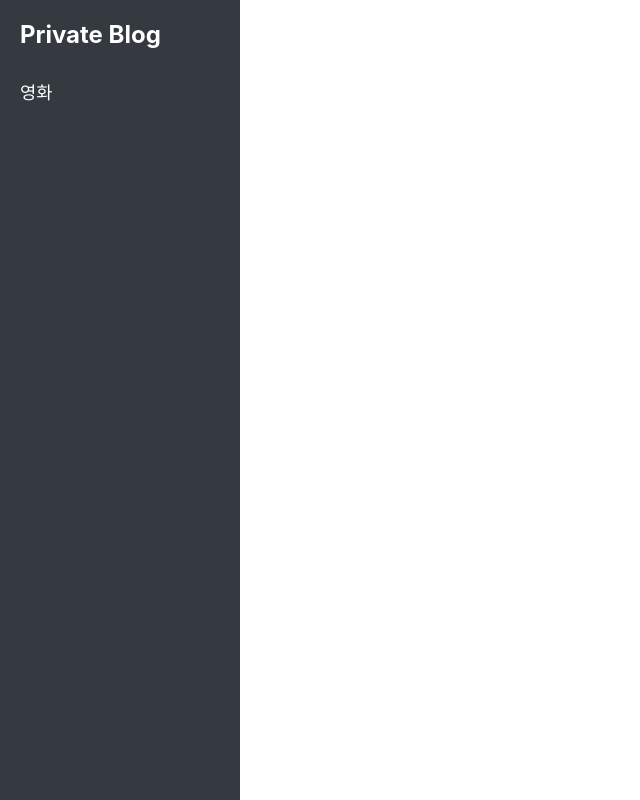
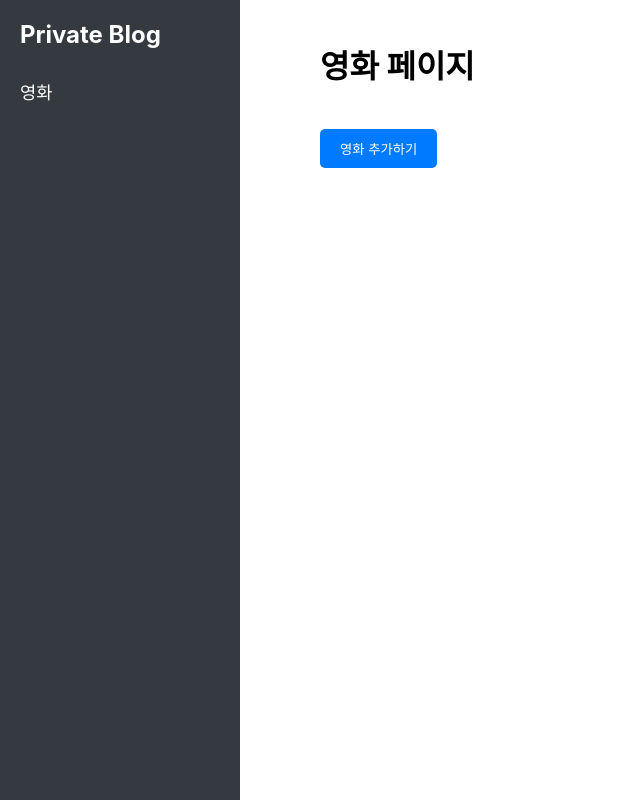
Before and after one commit to Incheon-IT-Webdevleop/private-blog, a React (Create React App) app in the folder frontend/: page /movie in a window 1280 px wide. Shown: the whole page, without its empty margins (0-640 px from the left). Built offline with nearby package versions, Linux system fonts and the light colour scheme.

Commit message:
사이드바 수정

```diff
--- /dev/null
+++ b/frontend/src/pages/movie/movie.css
@@ -0,0 +1,23 @@
+.movie-container {
+    padding: 20px;
+    margin-left: 300px; /* SideBar의 너비만큼 여백 */
+}
+
+.review_button {
+    margin-top: 20px;
+    padding: 10px 20px;
+    background-color: #007bff;
+    color: white;
+    border: none;
+    border-radius: 5px;
+    cursor: pointer;
+}
+
+.review_button a {
+    color: white;
+    text-decoration: none;
+}
+
+.review_button:hover {
+    background-color: #0056b3;
+}
--- a/frontend/src/pages/movie/movie.js
+++ b/frontend/src/pages/movie/movie.js
@@ -1,11 +1,14 @@
-import Main from "../sidebar/sidebar";
+import React from "react";
+import { Link } from "react-router-dom";
+import '../movie/movie.css';
 
-
-
-export default function Movie(){
-    return(
-        <div>
-
+export default function Movie() {
+    return (
+        <div className="movie-container">
+            <h1>영화 페이지</h1>
+            <button className="review_button">
+                <Link to='/review'>영화 추가하기</Link>
+            </button>
         </div>
     )
 }
--- a/frontend/src/pages/sidebar/sidebar.css
+++ b/frontend/src/pages/sidebar/sidebar.css
@@ -1,12 +1,12 @@
-/* Main.css */
+/* sidebar.css */
 body, html {
     height: 100%;
     margin: 0;
 }
 
 .container {
-    display: flex;
-    height: 100vh; /* 전체 화면 높이를 차지 */
+    display: inline;
+    height: 100vh;
 }
 
 .sidebar {
@@ -17,6 +17,9 @@ body, html {
     display: flex;
     flex-direction: column;
     align-items: flex-start;
+    position: fixed;
+    height: 100vh;
+    overflow-y: auto;
 }
 
 .sidebar p {
@@ -25,11 +28,6 @@ body, html {
     font-weight: bold;
 }
 
-.main-content {
-    flex-grow: 1;
-    padding: 20px;
-    background-color: #f8f9fa;
-}
 
 nav a {
     display: block;
```
Also changed, not shown: 1 other file (tests, documents, lock files or other folders).
